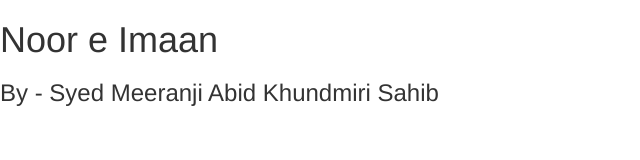
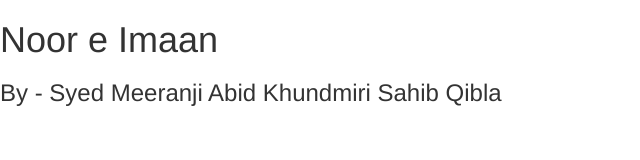
Before and after one commit to noormahdi/NoorEImaan, a plain HTML site: page index.html in a window 1280 px wide. Shown: the full height of the page, 0-640 px from the left. Drawn offline with nearby package versions, Linux system fonts and the light colour scheme.

Commit message:
Update index.html

```diff
--- a/index.html
+++ b/index.html
@@ -11,6 +11,6 @@
 	</head>
 	<body>
 		<h1>Noor e Imaan</h1>
-		<h3>By - Syed Meeranji Abid Khundmiri Sahib</h3>
+		<h3>By - Syed Meeranji Abid Khundmiri Sahib Qibla</h3>
 	</body>
 </html>
```
